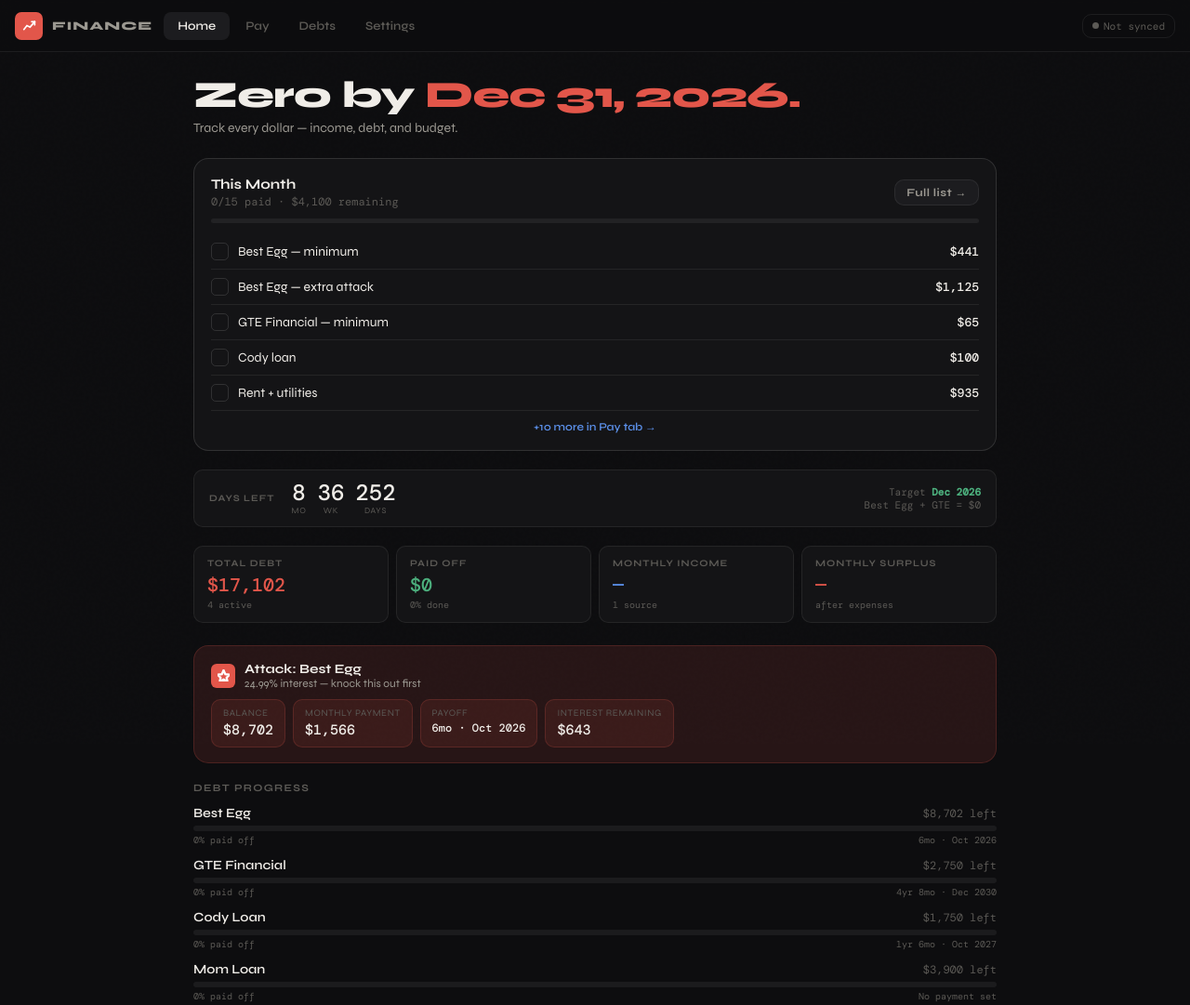
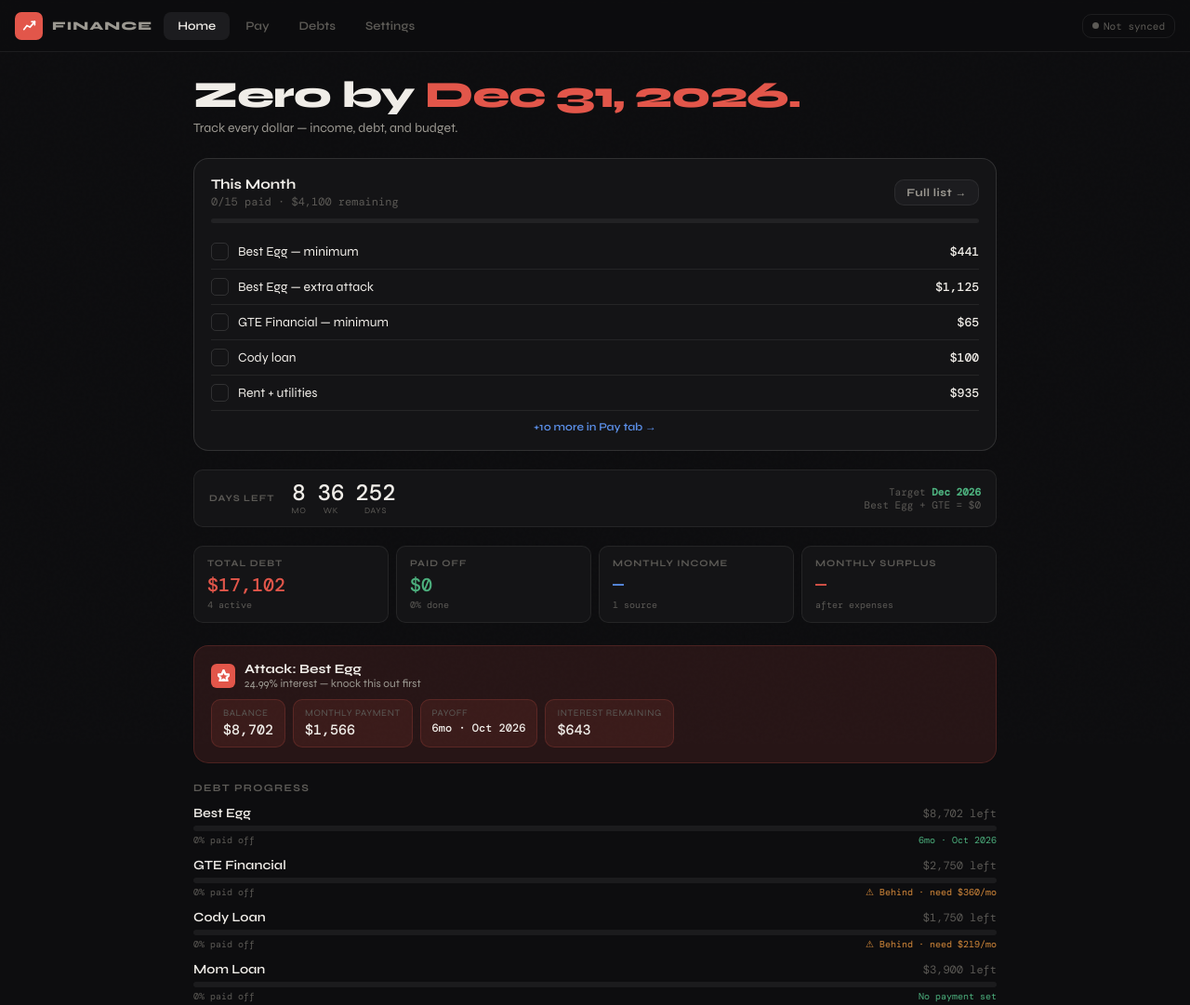
Before and after one commit to CodyH97/dani-finance, a plain HTML site: page index.html in a window 1280 px wide. Shown: the top 1081 px of the page at 93% size. Drawn offline with nearby package versions, Linux system fonts and the light colour scheme; a web font is replaced by a local one.

Commit message:
Update index.html

```diff
--- a/index.html
+++ b/index.html
@@ -700,6 +700,12 @@ function fmtProj(p) {
   const parts=[]; if(yr>0)parts.push(yr+'yr'); if(mo>0)parts.push(mo+'mo');
   return parts.join(' ')+' · '+p.date.toLocaleDateString('en-US',{month:'short',year:'numeric'});
 }
+function reqPayment(balance, apr, months) {
+  if(balance<=0||months<=0) return 0;
+  const mr=apr/100/12;
+  if(mr===0) return Math.ceil(balance/months*100)/100;
+  return Math.ceil(balance*mr/(1-Math.pow(1+mr,-months))*100)/100;
+}
 
 // ── TABS ──
 let activeTab='home';
@@ -774,10 +780,16 @@ function renderHome() {
     const p=pct(d.balance,d.original), isPaid=d.balance<=0;
     const color=isPaid?'#4caf7d':(BAR_COLORS[d.tag]||'#5c5a56');
     const proj=project(d.balance,d.apr,d.payment);
+    const moLeft=Math.max(1,Math.round((goal-new Date())/1000/60/60/24/30.44));
+    const behindGoal=!isPaid&&proj.ok&&proj.months>0&&proj.date>goal;
+    const needed=behindGoal?reqPayment(d.balance,d.apr,moLeft):0;
+    const projStr=isPaid?'✓':behindGoal
+      ?`<span style="color:var(--amber)">⚠ Behind · need ${fmt(needed)}/mo</span>`
+      :`<span style="color:var(--green)">${fmtProj(proj)}</span>`;
     return `<div class="dpr">
       <div class="dpr-top"><span class="dpr-name">${escHtml(d.name)}</span><span class="dpr-meta">${isPaid?'Paid off ✓':fmt(d.balance)+' left'}</span></div>
       <div class="dpr-bar"><div class="dpr-fill" style="width:${p}%;background:${color};"></div></div>
-      <div class="dpr-stats"><span>${p}% paid off</span><span>${isPaid?'✓':fmtProj(proj)}</span></div>
+      <div class="dpr-stats"><span>${p}% paid off</span><span>${projStr}</span></div>
     </div>`;
   }).join('');
   // This month card
@@ -1032,6 +1044,8 @@ function removeExpItem(catId,itemId) {
 
 // ── DEBTS TAB ──
 function renderDebts() {
+  const goal=new Date(S.settings.goalDate+'T00:00:00');
+  const moLeft=Math.max(1,Math.round((goal-new Date())/1000/60/60/24/30.44));
   document.getElementById('balance-fields').innerHTML=S.debts.map(d=>`
     <div class="field"><label>${escHtml(d.name)}</label>
       <input type="number" id="bal-${d.id}" value="${d.balance}" inputmode="decimal" placeholder="Balance"></div>`).join('');
@@ -1039,6 +1053,8 @@ function renderDebts() {
     const isPaid=d.balance<=0, p=pct(d.balance,d.original);
     const color=isPaid?'#4caf7d':(BAR_COLORS[d.tag]||'#5c5a56');
     const proj=project(d.balance,d.apr,d.payment);
+    const behindGoal=!isPaid&&proj.ok&&proj.months>0&&proj.date>goal;
+    const needed=behindGoal?reqPayment(d.balance,d.apr,moLeft):0;
     if(editingDebtId===d.id){
       return `<div class="debt-card editing" id="dc-${d.id}">
         <div style="font-size:11px;font-weight:700;letter-spacing:0.08em;text-transform:uppercase;color:var(--text3);margin-bottom:10px;">Editing: ${escHtml(d.name)}</div>
@@ -1077,7 +1093,8 @@ function renderDebts() {
       <div class="debt-stats">
         <div><div class="ds-lbl">Paid off</div><div class="ds-val">${fmt(d.original-d.balance)}</div></div>
         <div><div class="ds-lbl">Progress</div><div class="ds-val">${p}%</div></div>
-        <div><div class="ds-lbl">Payoff</div><div class="ds-val${proj.ok?'':' warn'}">${isPaid?'Done ✓':fmtProj(proj)}</div></div>
+        <div><div class="ds-lbl">Payoff</div><div class="ds-val${behindGoal?' warn':proj.ok?'':' warn'}">${isPaid?'Done ✓':behindGoal?`⚠ ${fmtProj(proj)}`:fmtProj(proj)}</div></div>
+        ${behindGoal?`<div><div class="ds-lbl">Need for goal</div><div class="ds-val warn">${fmt(needed)}/mo</div></div>`:''}
         ${proj.ok&&proj.months>0?`<div><div class="ds-lbl">Interest remaining</div><div class="ds-val">${fmt(proj.totalInterest)}</div></div>`:''}
       </div>
       <div class="btn-row"><button class="btn btn-ghost btn-sm" onclick="startDebtEdit('${d.id}')">Edit</button></div>
```
